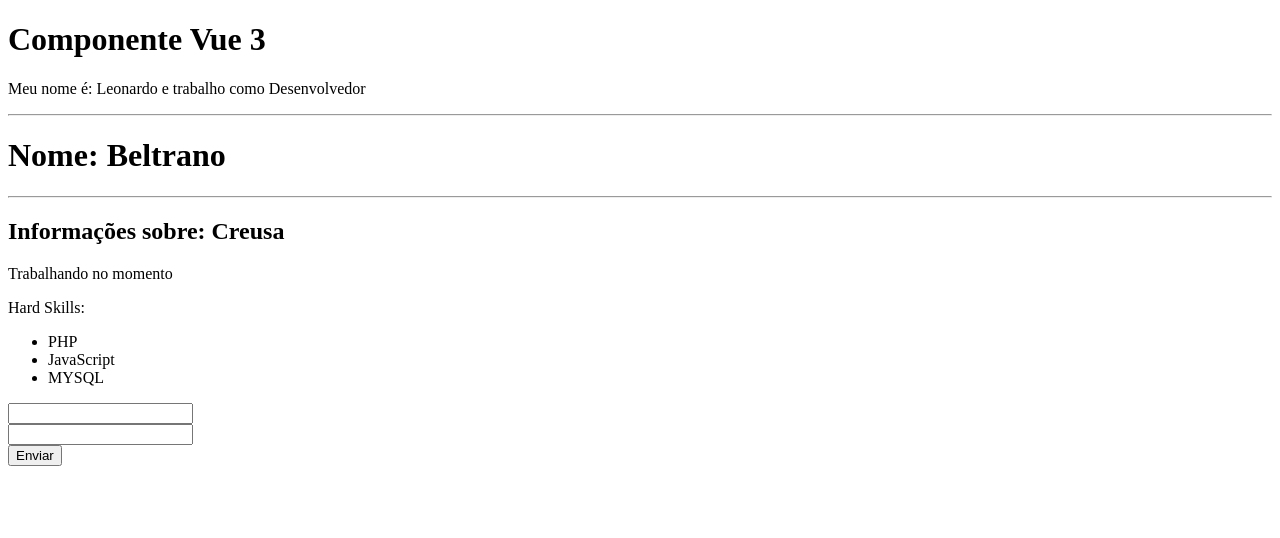
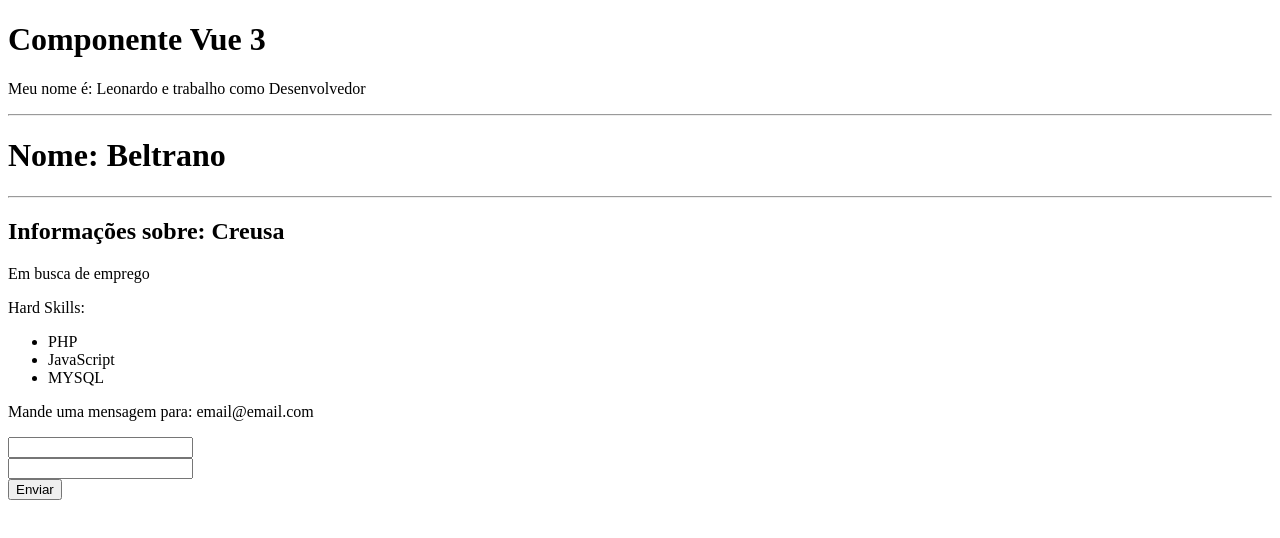
Before and after one commit to LeonardoScherer/curso_vuejs3, a Vue app in the folder 3_projeto_cli/: page / in a window 1280 px wide. Shown: the top 538 px of the page. Built offline with nearby package versions, Linux system fonts and the light colour scheme.

Commit message:
Diretivas - v-if, v-show

```diff
--- a/3_projeto_cli/src/components/Info.vue
+++ b/3_projeto_cli/src/components/Info.vue
@@ -1,6 +1,7 @@
 <template>
     <div>
-        <p>Trabalhando no momento</p>
+        <p v-if="esta_trabalhando">Trabalhando no momento</p>
+        <p v-else>Em busca de emprego</p>
         <p>Hard Skills:</p>
         <ul>
             <li>
@@ -13,11 +14,20 @@
                 MYSQL
             </li>
         </ul>
+        <!-- .. Lembrando que v-show SEMPRE monta o elemento, apenas altera para display:none. v-if apenas se for true ;)-->
+        <p v-show="mostrar_email">Mande uma mensagem para: {{ email }}</p>
     </div>
 </template>
 
 <script>
     export default {
         name: 'Info',
+        data() {
+            return {
+                esta_trabalhando: false,
+                mostrar_email: true,
+                email: 'email@email.com'
+            }
+        }
     }
 </script>
```
